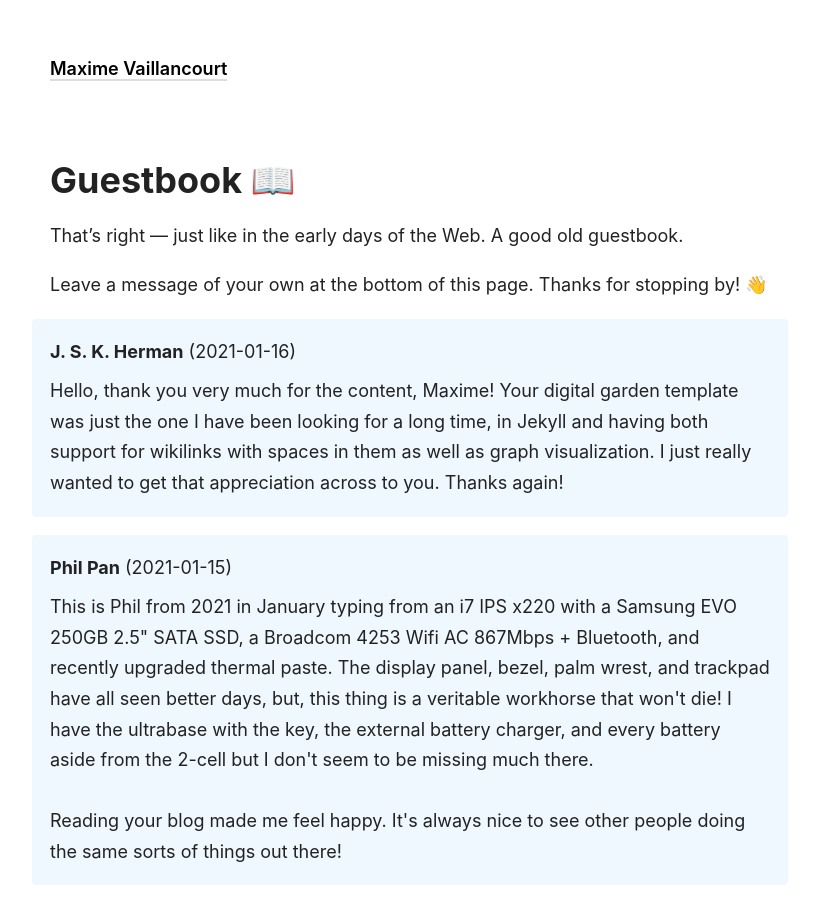
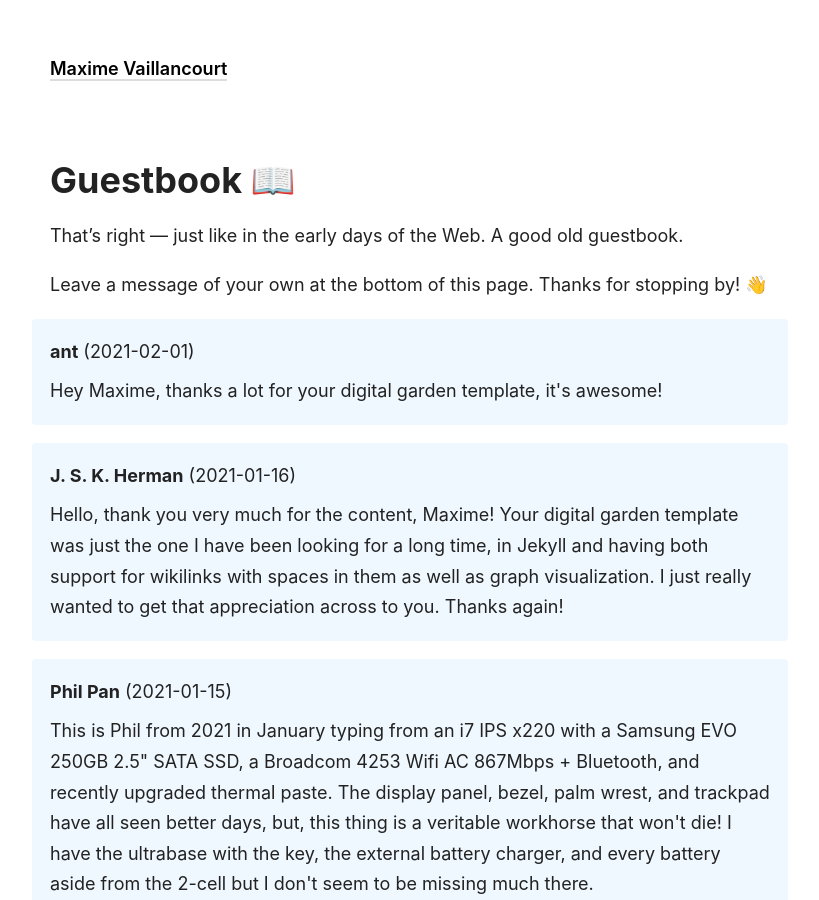
Before and after one commit to maximevaillancourt/maximevaillancourt.github.io, a Jekyll site: the page built from _pages/guestbook.md, in a window 1280 px wide and 900 px high. Shown: the whole window, without its empty margins (230-1049 px from the left). Built offline with Jekyll 4.4.1, drawn with Linux system fonts in a browser that asks for light colours.

Commit message:
Update guestbook messages from Netlify Forms API

```diff
--- a/_data/guestbook_messages.yml
+++ b/_data/guestbook_messages.yml
@@ -91,3 +91,7 @@
     was just the one I have been looking for a long time, in Jekyll and having both
     support for wikilinks with spaces in them as well as graph visualization. I just
     really wanted to get that appreciation across to you. Thanks again!
+- netlify_submission_id: 601836252a3c4d0fddc310ee
+  author: ant
+  timestamp: '2021-02-01T17:11:01+00:00'
+  body: Hey Maxime, thanks a lot for your digital garden template, it&#39;s awesome!
```
